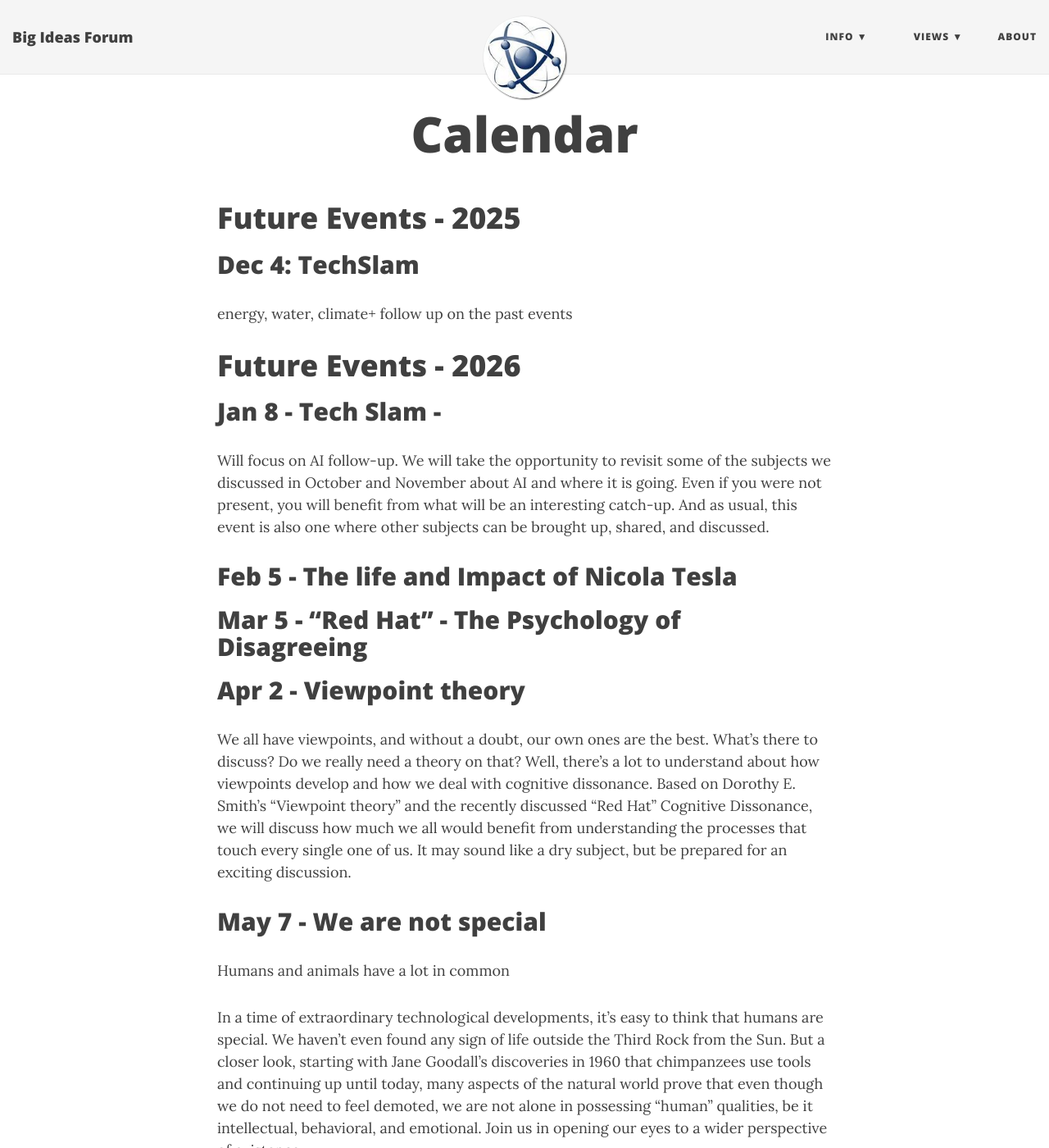
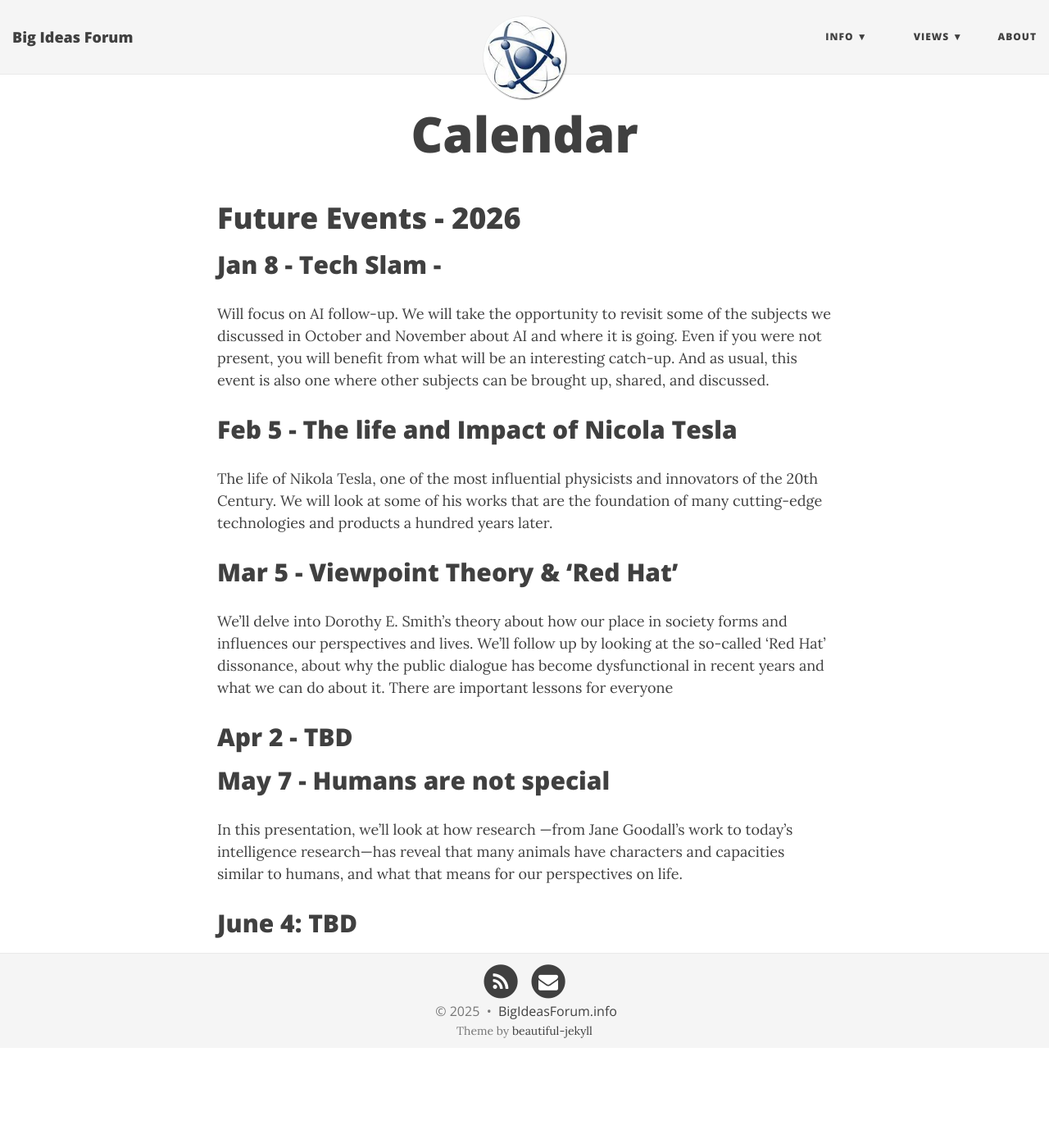
Before and after one commit to BigIdeasForum/bigideasforum.github.io, a Jekyll site: the page built from calendar.md, in a window 1280 px wide and 1400 px high. Shown: the whole window at 82% size. Built offline with Jekyll 4.4.1, drawn with Linux system fonts in a browser that asks for light colours; nearby versions of some CDN libraries; some of the changed text lies outside the part shown.

Commit message:
update calendar

```diff
--- a/calendar.md
+++ b/calendar.md
@@ -4,12 +4,6 @@ title: Calendar
 header: true
 permalink: /calendar/
 ---
-
-# Future Events - 2025
-
-## Dec 4: TechSlam
-
-energy, water, climate+ follow up on the past events
 
 # Future Events - 2026
 
@@ -19,18 +13,16 @@ Will focus on AI follow-up. We will take the opportunity to revisit some of the
 
 ## Feb 5 - The life and Impact of Nicola Tesla
 
-## Mar 5 - "Red Hat" - The Psychology of Disagreeing
+The life of Nikola Tesla, one of the most influential physicists and innovators of the 20th Century. We will look at some of his works that are the foundation of many cutting-edge technologies and products a hundred years later.
 
-## Apr 2 - Viewpoint theory
+## Mar 5 - Viewpoint Theory & 'Red Hat’
 
-We all have viewpoints, and without a doubt, our own ones are the best. What’s there to discuss? Do we really need a theory on that?
-Well, there’s a lot to understand about how viewpoints develop and how we deal with cognitive dissonance. Based on Dorothy E. Smith’s “Viewpoint theory” and the recently discussed “Red Hat” Cognitive Dissonance, we will discuss how much we all would benefit from understanding the processes that touch every single one of us.
-It may sound like a dry subject, but be prepared for an exciting discussion.
+We’ll delve into Dorothy E. Smith’s theory about how our place in society forms and influences our perspectives and lives. We'll follow up by looking at the so-called 'Red Hat' dissonance, about why the public dialogue has become dysfunctional in recent years and what we can do about it. There are important lessons for everyone
 
-## May 7 - We are not special
+## Apr 2 - TBD
 
-Humans and animals have a lot in common
+## May 7 - Humans are not special
 
-In a time of extraordinary technological developments, it’s easy to think that humans are special. We haven’t even found any sign of life outside the Third Rock from the Sun. But a closer look, starting with Jane Goodall’s discoveries in 1960 that chimpanzees use tools and continuing up until today, many aspects of the natural world prove that even though we do not need to feel demoted, we are not alone in possessing “human” qualities, be it intellectual, behavioral, and emotional. Join us in opening our eyes to a wider perspective of existence.
+In this presentation, we'll look at how research —from Jane Goodall’s work to today’s intelligence research—has reveal that many animals have characters and capacities similar to humans, and what that means for our perspectives on life.
 
-## June 4: TBD (possibly "AI and Psychosis”)
+## June 4: TBD
```
